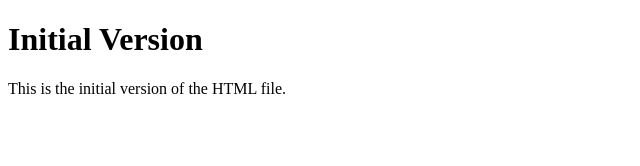
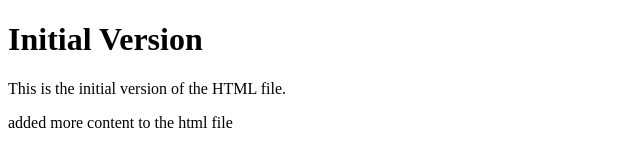
Before and after one commit to DharineeshS454/se_hands_on_1, a plain HTML site: page index.html in a window 1280 px wide. Shown: the whole page, without its empty margins (0-640 px from the left). Drawn offline with Linux system fonts and the light colour scheme.

Commit message:
mycommit

```diff
--- a/index.html
+++ b/index.html
@@ -6,5 +6,6 @@
 <body>
     <h1>Initial Version</h1>
     <p>This is the initial version of the HTML file.</p>
+    <p>added more content to the html file</p>
 </body>
 </html>
```
